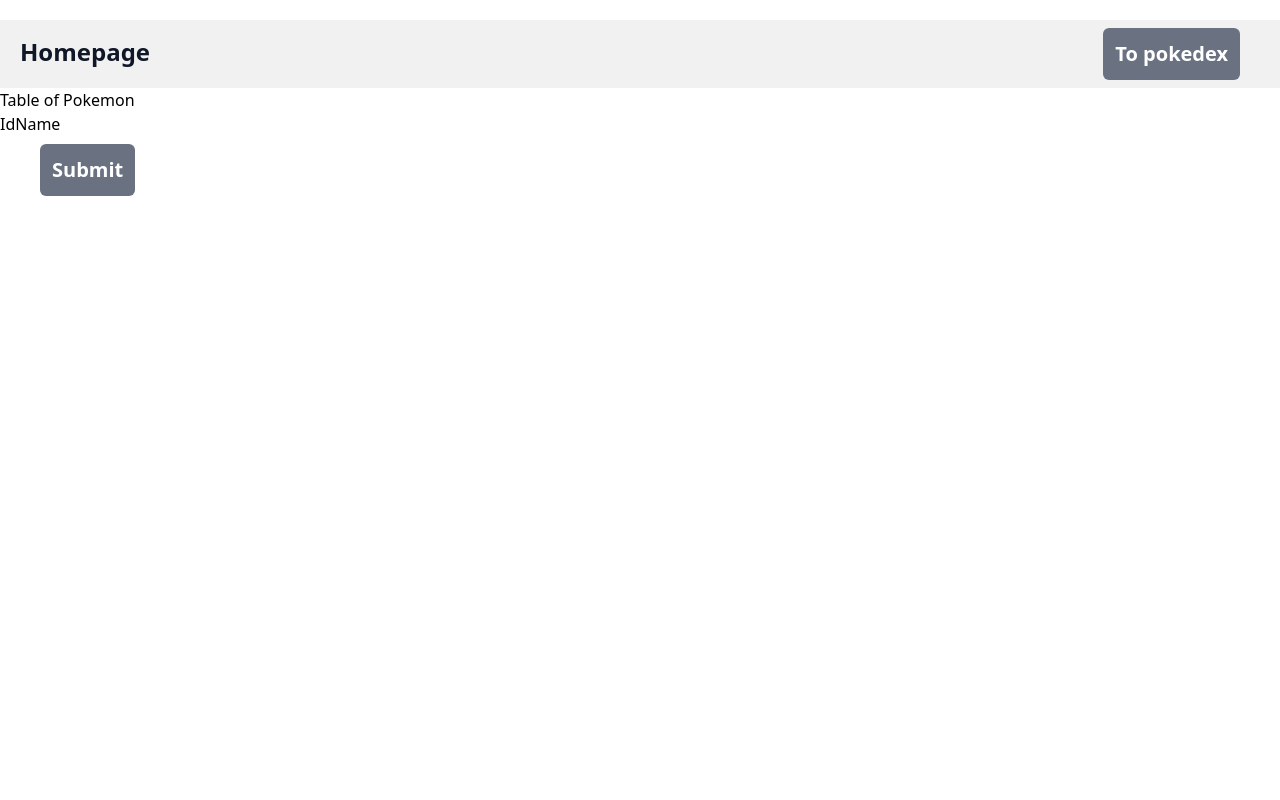
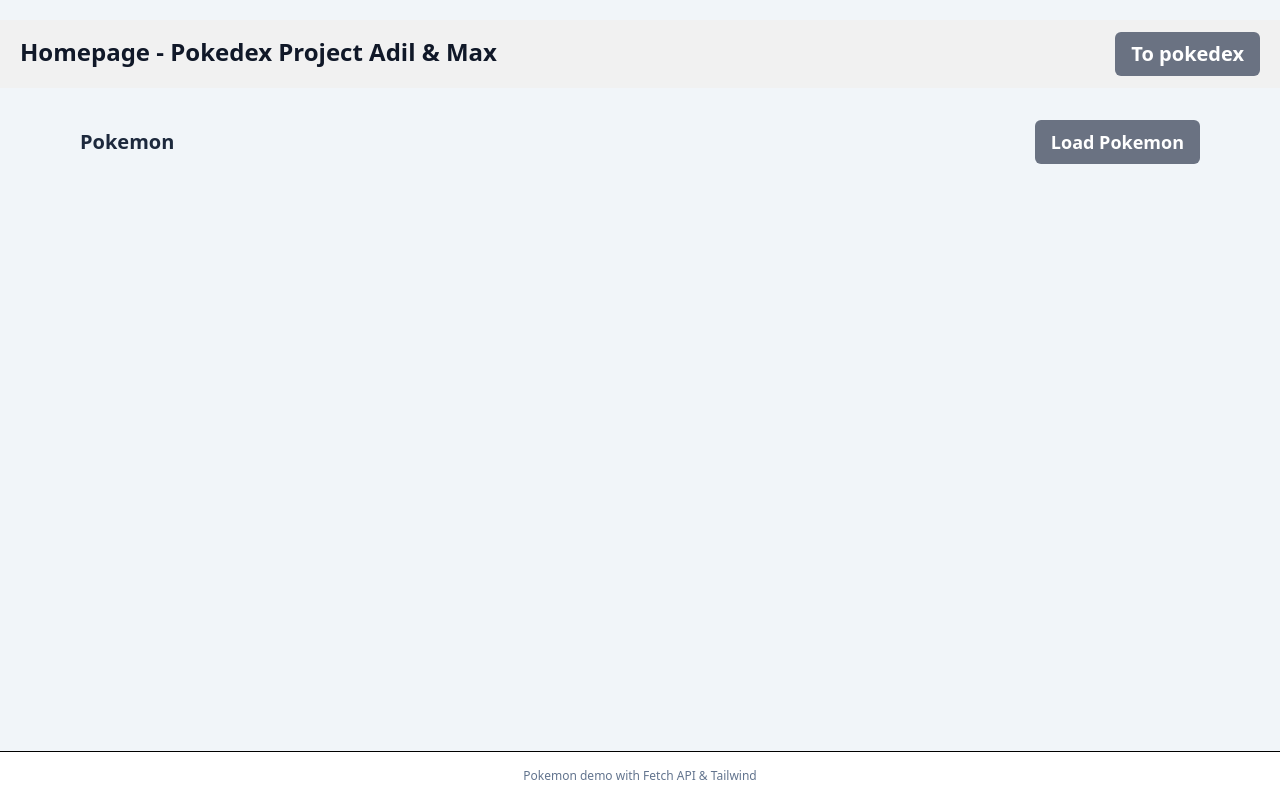
Before and after one commit to AI142020/wbs-pokedex, a plain HTML site: page project1/index.html in a window 1280 px wide. Drawn offline with nearby package versions, Linux system fonts and the light colour scheme; no server answers.

Commit message:
Refactor index.html for Pokedex project
Updated the layout and structure of the homepage for the Pokedex project, including improved navigation and main content sections.

```diff
--- a/project1/index.html
+++ b/project1/index.html
@@ -1,44 +1,54 @@
 <!DOCTYPE html>
 <html lang="en">
 <head>
-    <meta charset="UTF-8">
-    <meta name="viewport" content="width=device-width, initial-scale=1.0">
+  <meta charset="UTF-8" />
+  <meta name="viewport" content="width=device-width, initial-scale=1.0" />
   <script src="https://cdn.jsdelivr.net/npm/@tailwindcss/browser@4"></script>
-    <link rel="stylesheet" href="./main.css">
+  <link rel="stylesheet" href="./main.css" />
   <script src="./main.js" defer></script>
-    <title>Homepage</title>
+  <title>Homepage - Pokedex Project Adil & Max</title>
 </head>
-<body>
-    <nav id="nav" class="flex items-baseline justify-between mt-5 bg-[#f1f1f1]">
-        <h1 class="mb-5 mt-3 text-gray-900 ml-5 font-bold text-2xl h-50px">Homepage</h1>
-         <a class="mr-10 bg-gray-500 p-3 mt-2 font-bold rounded-md text-white text-xl hover:bg-[#555555] hover:text-gray-200" href="./../project2/pokedex.html">To pokedex</a>
+<body class="bg-slate-100 min-h-screen flex flex-col">
+  <!-- Navigation -->
+  <nav id="nav" class="flex items-baseline justify-between mt-5 bg-[#f1f1f1] px-5 py-3">
+    <h1 class="text-gray-900 font-bold text-2xl">Homepage - Pokedex Project Adil & Max</h1>
+    <a
+      class="bg-gray-500 px-4 py-2 font-bold rounded-md text-white text-xl hover:bg-[#555555] hover:text-gray-200"
+      href="./../project2/pokedex.html"
+    >
+      To pokedex
+    </a>
   </nav>
 
-    <div class="container">
-        <ul id="items-list">
+  <!-- Main content -->
+  <main class="flex-1">
+    <section class="max-w-6xl mx-auto px-4 py-8">
+      <div class="flex items-center justify-between mb-6">
+        <h2 class="text-xl font-semibold text-slate-800">Pokemon</h2>
 
-        </ul>
+        <button
+          id="submit-button"
+          class="bg-gray-500 px-4 py-2 font-bold rounded-md text-white text-lg hover:bg-[#555555] hover:text-gray-200"
+        >
+          Load Pokemon
+        </button>
       </div>
 
-    <h1>Table of Pokemon</h1>
-    <div class="table-container">
-        <table id="table">
-            <thead>
-                <tr id="t-row">
-                    <td id="t-item-title">Id</td>
-                    <td id="t-item-title">Name</td>
-                </tr>
-            </thead>
-            <tbody id="t-body">
-                <tr id="t-bRow">
+      <!-- Card grid -->
+      <div
+        id="pokemon-container"
+        class="grid gap-6 sm:grid-cols-2 lg:grid-cols-3 xl:grid-cols-4"
+      >
+        <!-- Cards werden per JavaScript eingefügt -->
+      </div>
+    </section>
+  </main>
 
-                </tr>
-            </tbody>
-        </table>
-
+  <!-- Optional Footer -->
+  <footer class="bg-white border-t">
+    <div class="max-w-6xl mx-auto px-4 py-4 text-center text-xs text-slate-500">
+      Pokemon demo with Fetch API & Tailwind
     </div>
-
-   <button id="submit-button" class="ml-10 bg-gray-500 p-3 mt-2 font-bold rounded-md text-white text-xl hover:bg-[#555555] hover:text-gray-200">Submit</button>
-
+  </footer>
 </body>
 </html>
```
Lines whose indentation alone changed are shown as unchanged.
